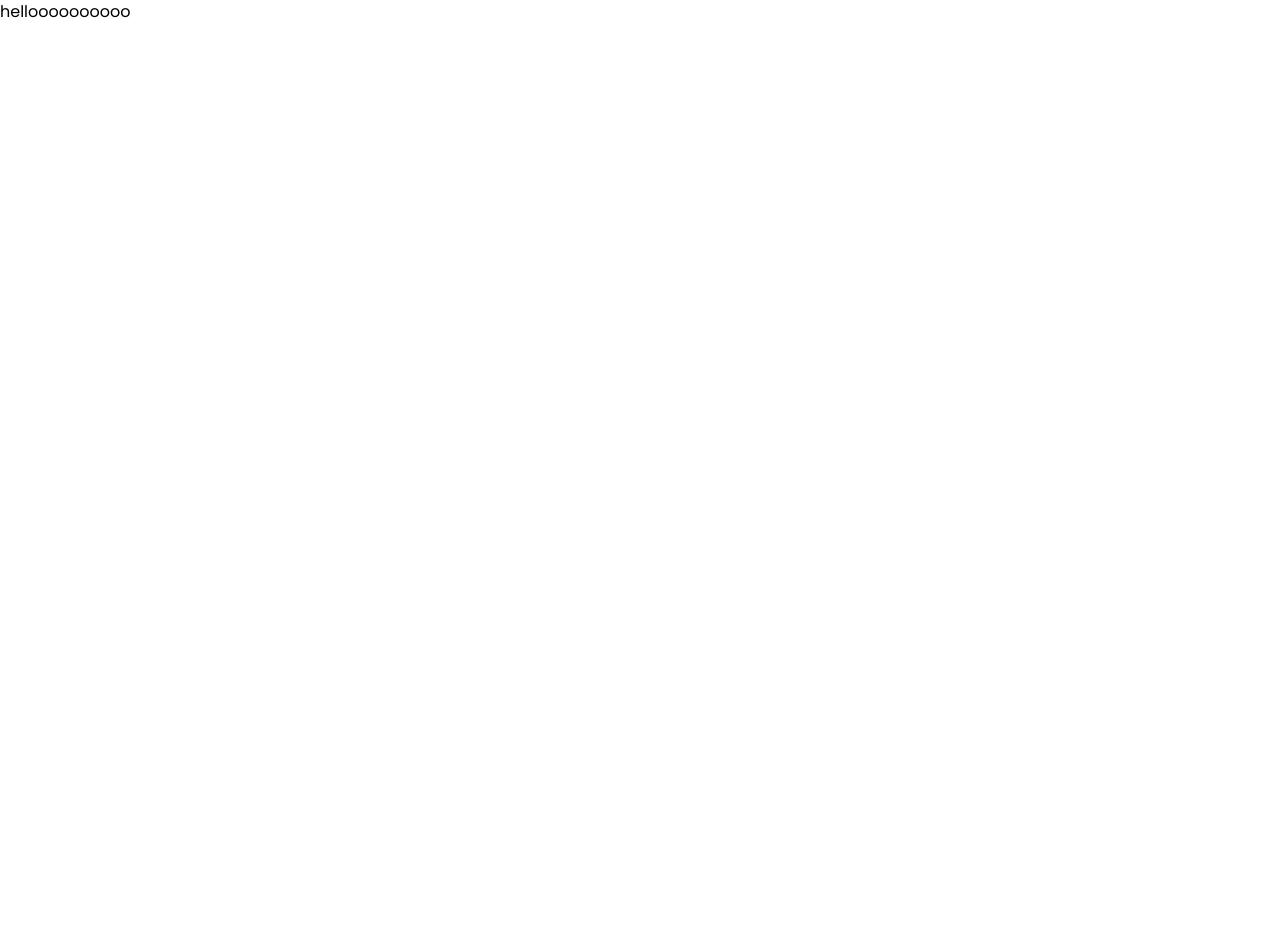
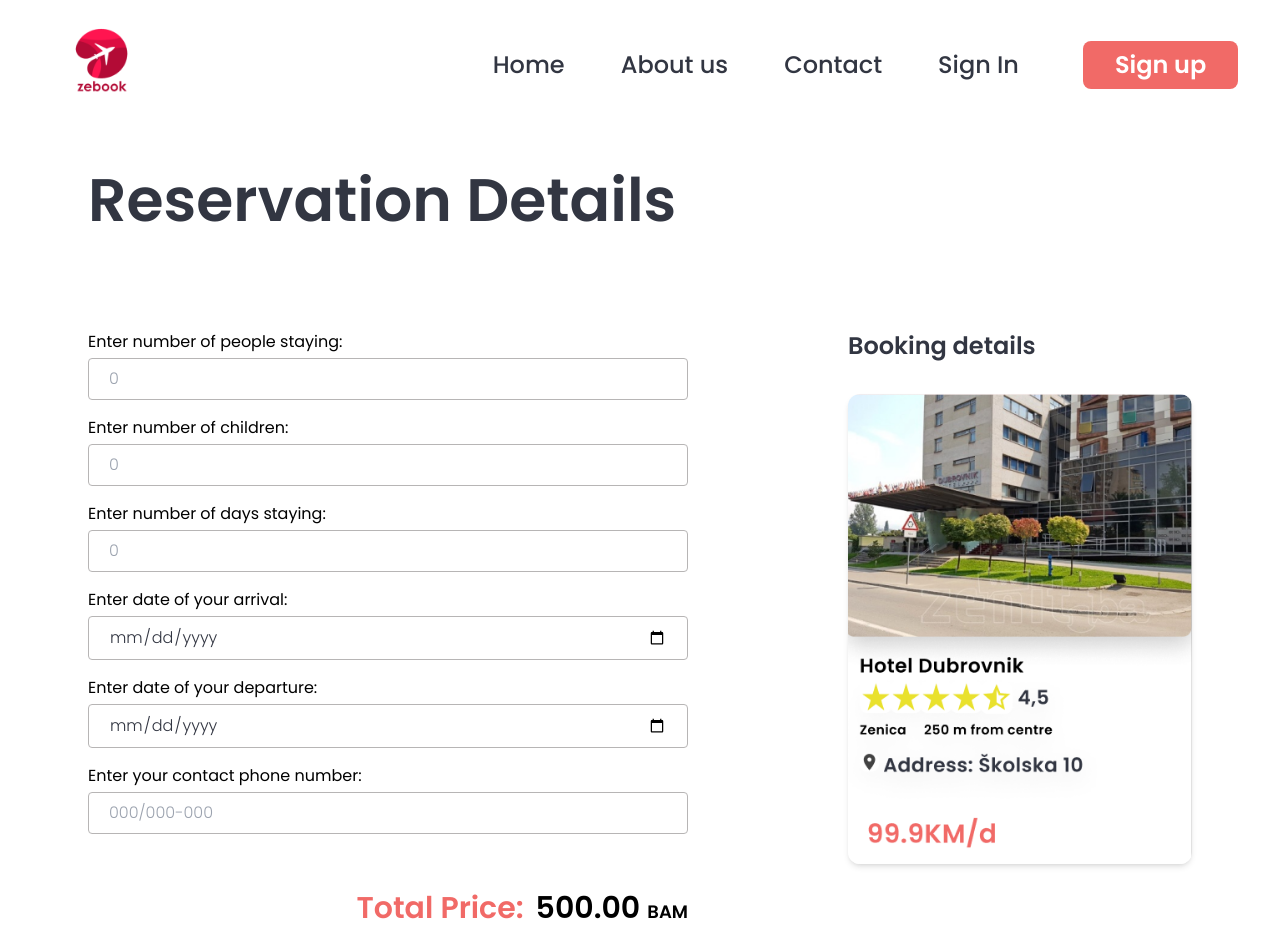
Before and after one commit to SakicHarun/booking_app, a Next.js app: page /reservationDetails in a window 1280 px wide. Shown: the top 944 px of the page. Before the commit the page ends 800 px from the top, so only its background shows below. Built offline with nearby package versions, Linux system fonts and the light colour scheme.

Commit message:
Pravljenje Reservation Details

```diff
--- /dev/null
+++ b/app/components/ReservationDetails.tsx
@@ -0,0 +1,73 @@
+import React from 'react'
+
+function ReservationDetails() {
+  return (
+        <div className='w-full mb-20 lg:px-22 sm:px-3 block md:grid-cols-2'>
+
+            <h1 className='text-6xl mt-10 font-semibold  text-[#323642] whitespace-nowrap mb-4'>Reservation Details</h1>
+
+            <div className='mt-25 flex gap-40'>
+                <form className="w-150 flex">
+                    <div className='text-left'>
+                        <div className='w-150 mb-4 text-left'>
+                        <label htmlFor="numOfPeople">Enter number of people staying:</label>
+                        <input id='numOfPeople' type="number" placeholder='0'
+                        className='px-5 py-2 rounded text-left border font-light text-base text-[#323642] border-[#B7B5B5] w-full mt-1'/>
+                        </div>
+
+                        <div className='w-150 mb-4 text-left'>
+                        <label htmlFor="numOfChildren">Enter number of children:</label>
+                        <input id='numOfChildren' type="number" placeholder='0'
+                        className='px-5 py-2 rounded border text-left font-light text-base text-[#323642] border-[#B7B5B5] w-full mt-1 '/>
+                        </div>
+
+                        <div className='w-150 mb-4 text-left'>
+                        <label htmlFor="numOfDays">Enter number of days staying:</label>
+                        <input id='numOfDays' type="number" placeholder='0'
+                        className='px-5 py-2 rounded border text-left font-light text-base text-[#323642] border-[#B7B5B5] w-full mt-1 '/>
+                        </div>
+
+                        <div className='w-150 mb-4 text-left'>
+                        <label htmlFor="arrivalDate">Enter date of your arrival:</label>
+                        <input id='arrivalDate' type="date"
+                        className='px-5 py-2 rounded border text-left font-light text-base text-[#323642] border-[#B7B5B5] w-full mt-1 '/>
+                        </div>
+
+                        <div className='w-150 mb-4 text-left'>
+                        <label htmlFor="departureDate">Enter date of your departure:</label>
+                        <input id='departureDate' type="date"
+                        className='px-5 py-2 rounded border text-left font-light text-base text-[#323642] border-[#B7B5B5] w-full mt-1 '/>
+                        </div>
+
+                        <div className='w-150 mb-4 text-left'>
+                        <label htmlFor="phoneNum">Enter your contact phone number:</label>
+                        <input id='phoneNum' type="tel" pattern="[0-9]{3}-[0-9]{3}-[0-9]{3}" placeholder="000/000-000"
+                        className='px-5 py-2 rounded border text-left font-light text-base text-[#323642] border-[#B7B5B5] w-full mt-1 '/>
+                        </div>
+
+                        <div className='flex flex-col items-end'>
+                        <div className='flex mt-10 font-semibold justify-end'>
+                            <h2 className='text-[#F16A67] text-3xl'>Total Price: </h2>
+                            <p className='text-black ml-3 text-3xl'>500.00 <span className='text-lg'>BAM</span></p>
+                        </div>
+                        <input type="submit" value="Pay" className='mt-5 px-5 py-3 whitespace-nowrap font-semibold  text-lg bg-[#F16A67] rounded-lg mr-1 text-white font-sans w-30 hover:bg-[#c76563]'/>
+                        </div>
+
+                    </div>
+                </form>
+
+                <div>
+                    <h3 className='text-2xl font-semibold  text-[#323642]'>Booking details</h3>
+                    <img src="/HotelDubrovnik2.png" className='rounded-xl shadow-md mt-8' height={578} width={426} alt="" />
+                </div>
+
+            </div>
+
+
+        </div>
+
+
+  )
+}
+
+export default ReservationDetails
--- a/app/reservationDetails/page.tsx
+++ b/app/reservationDetails/page.tsx
@@ -1,9 +1,14 @@
 import React from 'react'
+import Navbar from '../components/Navbar'
+import Footer from '../components/Footer'
 
+import ReservationDetails from '../components/ReservationDetails'
 function page() {
   return (
     <div>
-        <p>helloooooooooo</p>
+        <Navbar></Navbar>
+        <ReservationDetails></ReservationDetails>
+        <Footer></Footer>
 
     </div>
   )
```
Also changed, not shown: public/HotelDubrovnik2.png (added).
